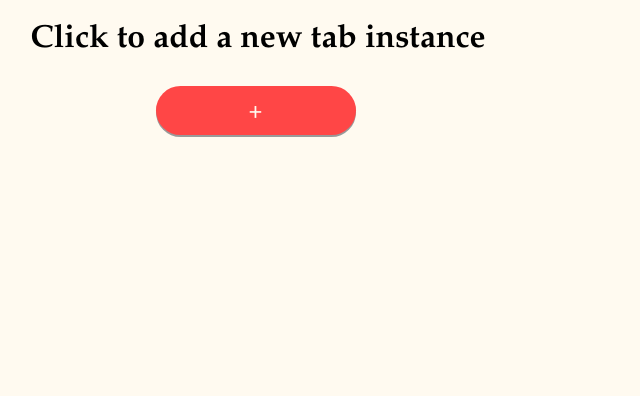
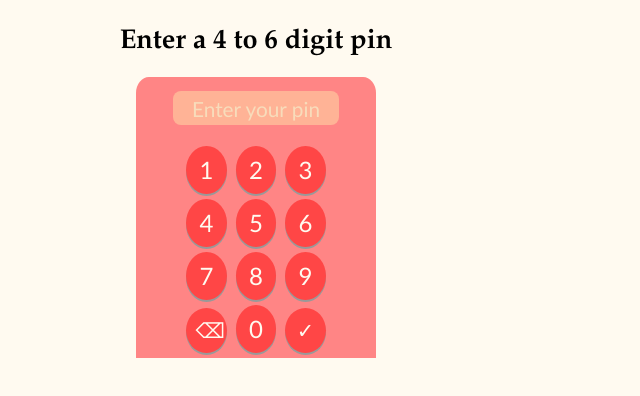
Before and after one commit to shahoodahmad/TabLock, a browser extension: page instance.html in a window 1280 px wide. Shown: the whole page, without its empty margins (0-640 px from the left). Drawn offline with Linux system fonts and the light colour scheme.

Commit message:
project break and testing

```diff
--- a/instance.css
+++ b/instance.css
@@ -9,9 +9,25 @@ h1{
 
 body {
   width: 500px;
-  max-height: 300px;
-  height: 300px;
+  max-height: 350px;
+  height: 350px;
   background-color: FloralWhite;
+}
+
+.pad-fr{
+  width: 500px;
+  height: 350px;
+  position: absolute;
+  padding: 0px;
+  border: 0px;
+  margin: 0px;
+}
+
+#container{
+  position: absolute;
+  margin: 0px;
+  padding: 0px;
+  border: 0px;
 }
 
 button {
@@ -57,6 +73,10 @@ button:active {
   background-color: #cf2b2b;
 }
 
+div {
+  position: relative;
+}
+
 #div{
   overflow-y: scroll;
   max-height: 200px;
--- a/instance.html
+++ b/instance.html
@@ -7,6 +7,7 @@
 
 
 <body id="body">
+  <div id="container">
   <center>
   <div id="mainDiv">
 
@@ -18,9 +19,9 @@
 
   </div>
   </center>
-
-
     <script type="text/javascript" src="instance.js"></script>
+  </div>
+  <iframe src="pinpad.html" class="pad-fr" id="pad-frm"></iframe>
 </body>
 
 
--- a/pinpad.css
+++ b/pinpad.css
@@ -1,5 +1,5 @@
 body {
-  width: 500px;
+  width: 480px;
   height: 300px;
   background-color: FloralWhite;
 }
--- a/pinpad.js
+++ b/pinpad.js
@@ -36,7 +36,7 @@ document.getElementById("pinpad").addEventListener("submit", function(){
     //toggle_lock(true);
     alert("New pin set");
     //swap = true;
-
+    window.location.replace("instance.html");
 
   } else if ((status) && (lPin == aPin)){
     //tab is locked on submit and correct pin entered
@@ -45,16 +45,20 @@ document.getElementById("pinpad").addEventListener("submit", function(){
     localStorage.setItem("status", false);
     //swap = true
     //toggle_lock(false);
+    window.location.replace("instance.html");
+
 
   } else {
     //tab is locked on submit and incorrect pin entered
     alert("Incorrect pin");
+    window.location.replace("instance.html");
+
   }
   window.location.replace("instance.html");
 });
 
 function swap(){
-    alert("yes");
+    //alert("yes");
     window.location.replace("instance.html");
   }
 
```
Also changed, not shown: instance.js (+9 -0 lines), pinpad.html (+2 -1 lines).
